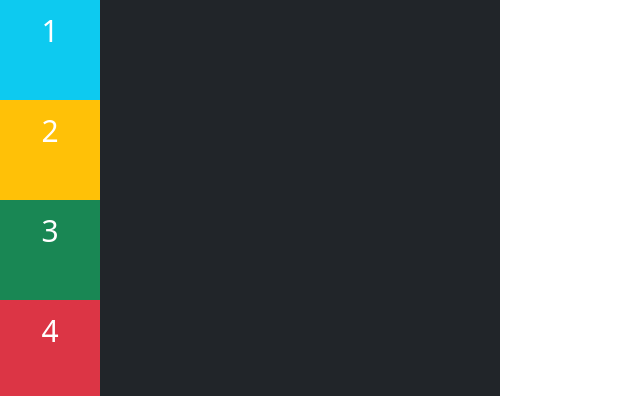
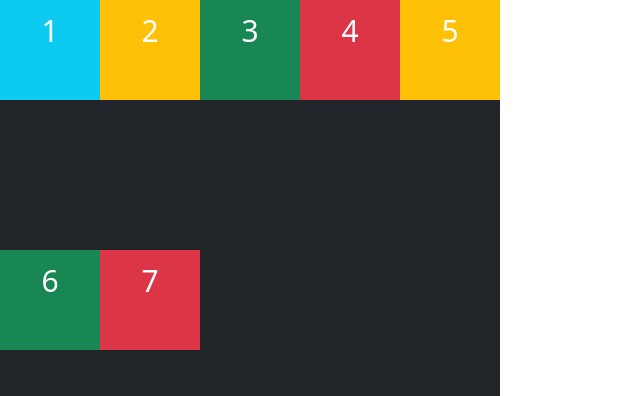
Before and after one commit to d43v0/boostrap_3, a plain HTML site: page index.html in a window 1280 px wide. Shown: the top 396 px of the page, without its empty margins (0-640 px from the left). Drawn offline with nearby package versions, Linux system fonts and the light colour scheme.

Commit message:
flex_display-direccion-wrap

```diff
--- a/index.html
+++ b/index.html
@@ -13,7 +13,7 @@
     .flex-content {
         --tamano:500px;
         width:var(--tamano);
-       /* height: var(--tamano);*/
+        height: var(--tamano);
     }
     .flex-item{
         --tamano:100px;
@@ -24,11 +24,14 @@
 </head>
 <body>
 
-    <div class="flex-content bg-dark text-white text-center">
+    <div class="d-flex flex-wrap flex-content bg-dark text-white text-center">
         <div class="flex-item p-2 bg-info">1</div>
         <div class="flex-item p-2 bg-warning">2</div>
         <div class="flex-item p-2 bg-success">3</div>
         <div class="flex-item p-2 bg-danger">4</div>
+        <div class="flex-item p-2 bg-warning">5</div>
+        <div class="flex-item p-2 bg-success">6</div>
+        <div class="flex-item p-2 bg-danger">7</div>
     </div>
     <p>Width: 500px;</p>
     <script src="https://cdn.jsdelivr.net/npm/bootstrap@5.1.3/dist/js/bootstrap.bundle.min.js" integrity="sha384-ka7Sk0Gln4gmtz2MlQnikT1wXgYsOg+OMhuP+IlRH9sENBO0LRn5q+8nbTov4+1p" crossorigin="anonymous"></script>
```
Also changed, not shown: notas.txt.
